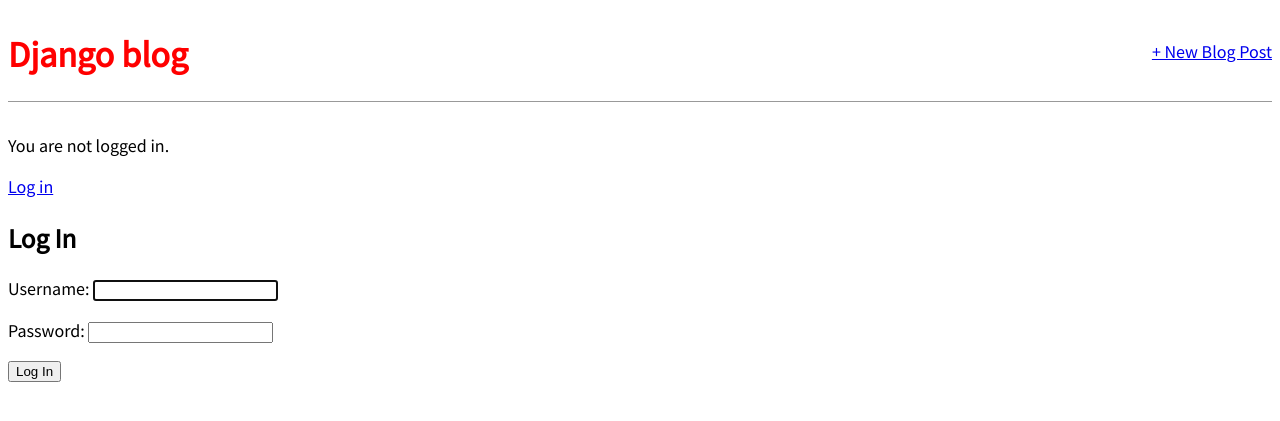
After one commit to xuehua/django, a Django app: page /accounts/login/ in a window 1280 px wide. The commit adds this page. Shown: the top 421 px of the page. Run offline with Django 3.2, Linux system fonts and the light colour scheme.

Commit message:
Added log in and log out  features.

```diff
--- a/blog_project/blog_project/settings.py
+++ b/blog_project/blog_project/settings.py
@@ -120,3 +120,6 @@
 
 STATIC_URL = '/static/'
 STATICFILES_DIRS = [os.path.join(BASE_DIR, 'static')]
+
+LOGIN_REDIRECT_URL = 'home'
+LOGOUT_REDIRECT_URL = 'home'
--- a/blog_project/blog_project/urls.py
+++ b/blog_project/blog_project/urls.py
@@ -18,5 +18,6 @@
 
 urlpatterns = [
     path('admin/', admin.site.urls),
+    path('accounts/', include('django.contrib.auth.urls')), #new
     path('', include('blog.urls')), #new
 ]
--- a/blog_project/templates/base.html
+++ b/blog_project/templates/base.html
@@ -14,7 +14,15 @@
             <div class="nav-right">
                 <a href="{% url 'post_new' %}">+ New Blog Post</a>
             </div>
+
         </header>
+        {% if user.is_authenticated %}
+            <p> Hi {{ user.username}}! </p>
+            <p> <a href="{% url 'logout' %}">Log out</a>
+        {% else %}
+            <p> You are not logged in. </p>
+            <a href="{% url 'login' %}">Log in</a>
+        {% endif %}
         <div>
             {% block content %}
             {% endblock content %}
--- /dev/null
+++ b/blog_project/templates/registration/login.html
@@ -0,0 +1,10 @@
+{% extends 'base.html' %}
+
+{% block content %}
+<h2>Log In</h2>
+<form method='POST'>
+    {% csrf_token %}
+    {{form.as_p}}
+    <button type="submit">Log In</button>
+</form>
+{% endblock content %}
```
Also changed, not shown: blog_project/README.md (added), blog_project/db.sqlite3.
